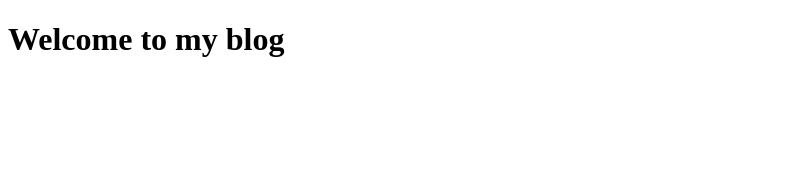
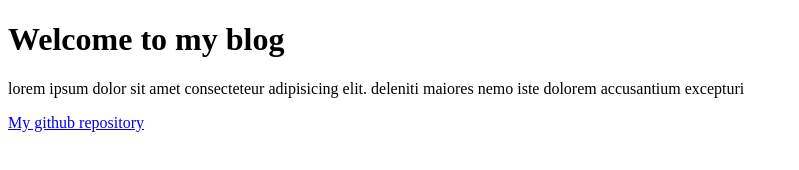
Before and after one commit to latifadam/blog-adams, a plain HTML site: page index.html in a window 1280 px wide. Shown: the whole page, without its empty margins (0-799 px from the left). Drawn offline with Linux system fonts and the light colour scheme.

Commit message:
Update index.html

```diff
--- a/index.html
+++ b/index.html
@@ -7,5 +7,7 @@
 </head>
 <body>
     <h1>Welcome to my blog</h1>
+    <p>lorem ipsum dolor sit amet consecteteur adipisicing elit. deleniti maiores nemo iste dolorem accusantium excepturi</p>
+    <a href="https://github.com/latifadam/blog-adams">My github repository</a>
 </body>
 </html>
```
